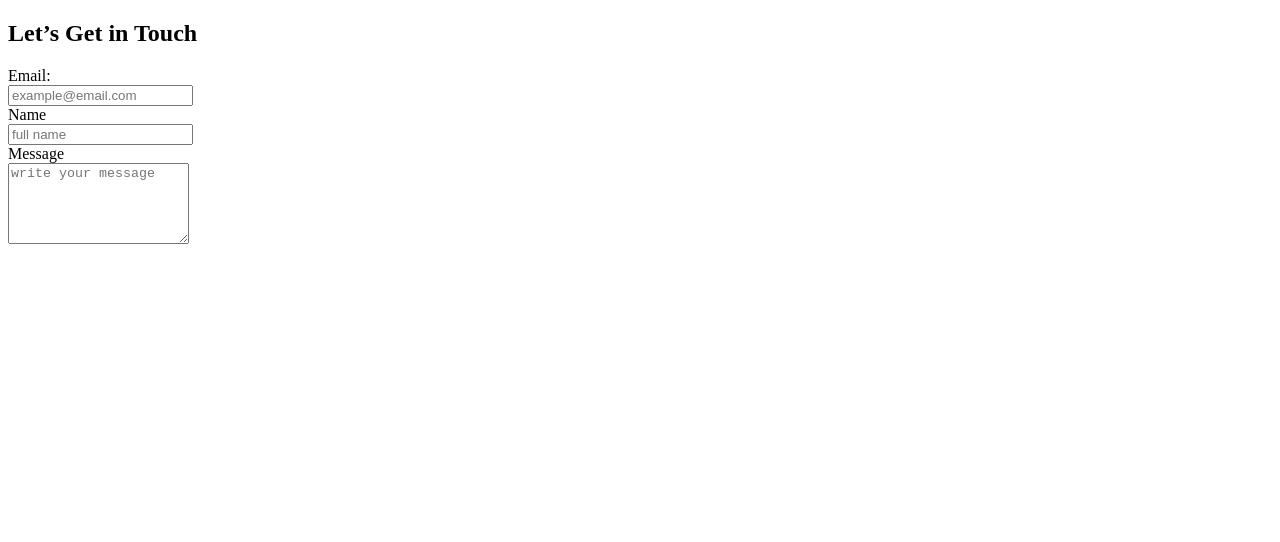
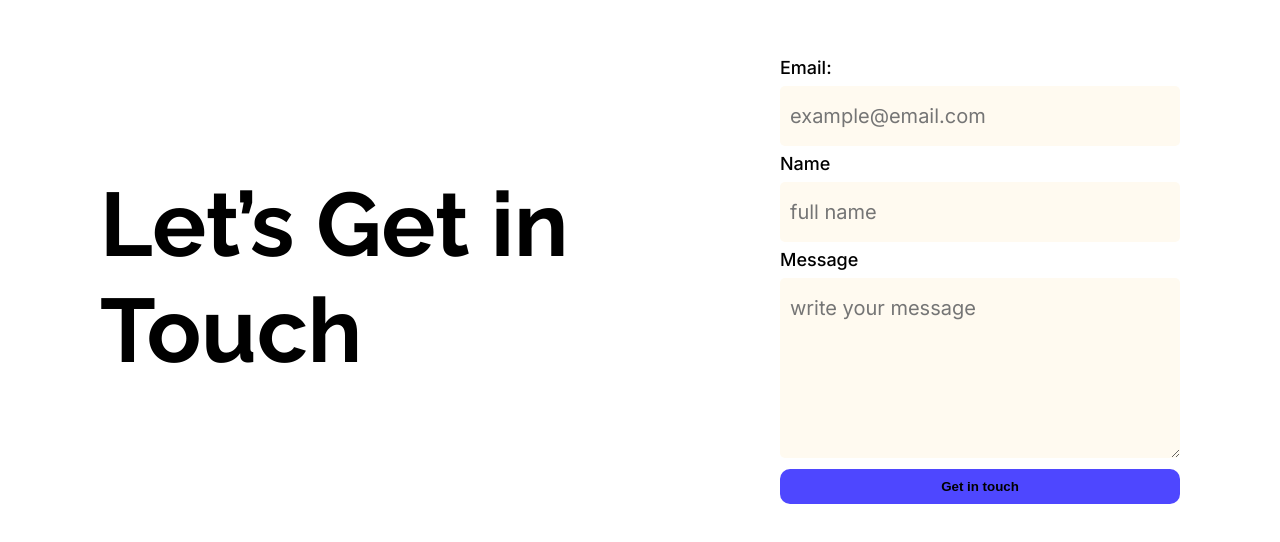
Before and after one commit to Juma-islam/my-new-project-web-flow, a plain HTML site: page index.html in a window 1280 px wide. Drawn offline with Linux system fonts and the light colour scheme.

Commit message:
added data

```diff
--- a/index.html
+++ b/index.html
@@ -5,6 +5,14 @@
     <meta name="viewport" content="width=device-width, initial-scale=1.0">
     <title>My First Assignment</title>
     <link rel="stylesheet" href="./styles/style.css">
+      <!-- ......google fonts link...... -->
+    <link rel="preconnect" href="https://fonts.googleapis.com">
+    <link rel="preconnect" href="https://fonts.gstatic.com" crossorigin>
+    <link
+        href="https://fonts.googleapis.com/css2?family=Inter:ital,opsz,wght@0,14..32,100..900;1,14..32,100..900&display=swap"
+        rel="stylesheet">
+    <!-- .......fontawesome link........ -->
+    <script src="https://kit.fontawesome.com/4b639b75fb.js" crossorigin="anonymous"></script>
 </head>
 <body>
     <header>
@@ -17,7 +25,7 @@
         <section class="frame-work4">
            <div class="data">
             <div class="get">
-                <h1>Let’s Get in Touch</h1>
+                <h1 class="let">Let’s Get in Touch</h1>
             </div>
             <div class="message">
                 <form action="">
@@ -28,8 +36,8 @@
                     <input type="text" name="name" placeholder="full name" id="name"><br>
 
                     <label for="message">Message</label><br>
-                    <textarea name="message" id="message" cols="20" rows="5" placeholder="write your message"></textarea>
-
+                    <textarea name="message" id="message" cols="20" rows="4" placeholder="write your message"></textarea><br>
+                    <button class="btn4 primary-btn">Get in touch</button>
                 </form>
             </div>
            </div>
--- a/styles/style.css
+++ b/styles/style.css
@@ -0,0 +1,83 @@
+/* ........google fonts link...... */
+@import url('https://fonts.googleapis.com/css2?family=Raleway:ital,wght@0,100..900;1,100..900&display=swap');
+
+* {
+    margin: 0;
+    padding: 0;
+    box-sizing: border-box;
+    list-style-type: none;
+    text-decoration: none;
+}
+
+body {
+    font-family: "Raleway", sans-serif;
+    width: 100%;
+    overflow-x: hidden;
+}
+
+.container {
+    width: 100%;
+    max-width: 1140px;
+    margin: 0 auto;
+}
+
+:root {
+    --btn-bg-color: #4E47FF;
+}
+
+.primary-btn {
+    padding: 10px 20px;
+    background-color: var(--btn-bg-color);
+    font-weight: 700;
+    border: none;
+    border-radius: 10px;
+}
+
+
+
+
+/* ..........frame work4........ */
+.data {
+    display: flex;
+    align-items: center;
+    justify-content: space-between;
+    padding: 50px 100px;
+    /* gap: 100px; */
+}
+
+.let {
+    font-size: 90px;
+    font-weight: 700;
+}
+
+.message,
+input,
+label,
+textarea {
+    line-height: 2;
+    width: 400px;
+    border: none;
+    border-radius: 5px;
+
+
+}
+
+input,
+textarea {
+    background-color: floralwhite;
+    padding: 10px;
+    font-size: 20px;
+    font-family: "Inter", sans-serif;
+
+
+}
+
+label {
+    font-size: 18px;
+    font-weight: 500;
+    color: #000000;
+    font-family: "Inter", sans-serif;
+}
+.btn4{
+    width: 400px;
+}
```
